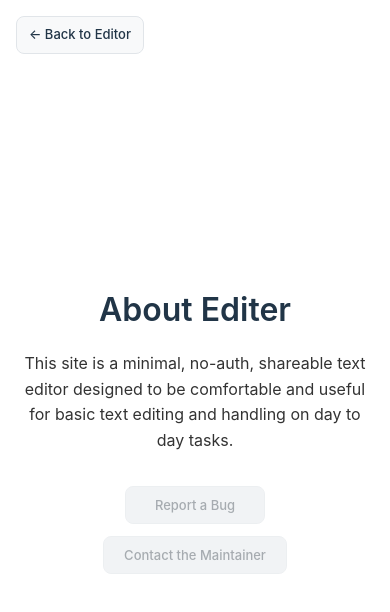
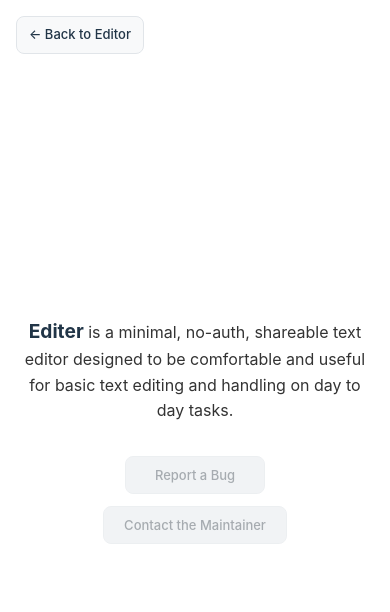
Before and after one commit to urieltfk/editer, a React (Vite) app in the folder fe/: page /about in a window 390 px wide. Shown: the top 612 px of the page. Built offline with nearby package versions, Linux system fonts and the light colour scheme; no server answers.

Commit message:
improved about text

```diff
--- a/fe/src/pages/About.css
+++ b/fe/src/pages/About.css
@@ -30,6 +30,13 @@
   font-size: 1.1rem;
   color: var(--text-secondary);
   margin-bottom: 1.5rem;
+  transition: color 0.3s ease;
+}
+
+.app-name {
+  font-size: 1.4rem;
+  font-weight: 700;
+  color: var(--text-primary);
   transition: color 0.3s ease;
 }
 
@@ -112,6 +119,10 @@
     font-size: 1rem;
   }
 
+  .app-name {
+    font-size: 1.2rem;
+  }
+
   .about-buttons {
     flex-direction: column;
     align-items: center;
--- a/fe/src/pages/About.tsx
+++ b/fe/src/pages/About.tsx
@@ -1,16 +1,28 @@
 import { Link } from 'react-router-dom'
+import { useEffect } from 'react'
+import { useThemeStore } from '../lib/store/themeStore'
 import './About.css'
 
 const About = (): JSX.Element => {
+    const { isDarkMode } = useThemeStore()
+
+    useEffect(() => {
+        const root = document.documentElement
+        if (isDarkMode) {
+            root.classList.add('dark')
+        } else {
+            root.classList.remove('dark')
+        }
+    }, [isDarkMode])
+
     return (
         <div className="about-page">
             <Link to="/" className="back-button">
                 ← Back to Editor
             </Link>
             <div className="about-content">
-                <h1>About Editer</h1>
                 <p>
-                    This site is a minimal, no-auth, shareable text editor designed to be comfortable
+                    <span className="app-name">Editer</span> is a minimal, no-auth, shareable text editor designed to be comfortable
                     and useful for basic text editing and handling on day to day tasks.
                 </p>
                 <div className="about-buttons">
```
